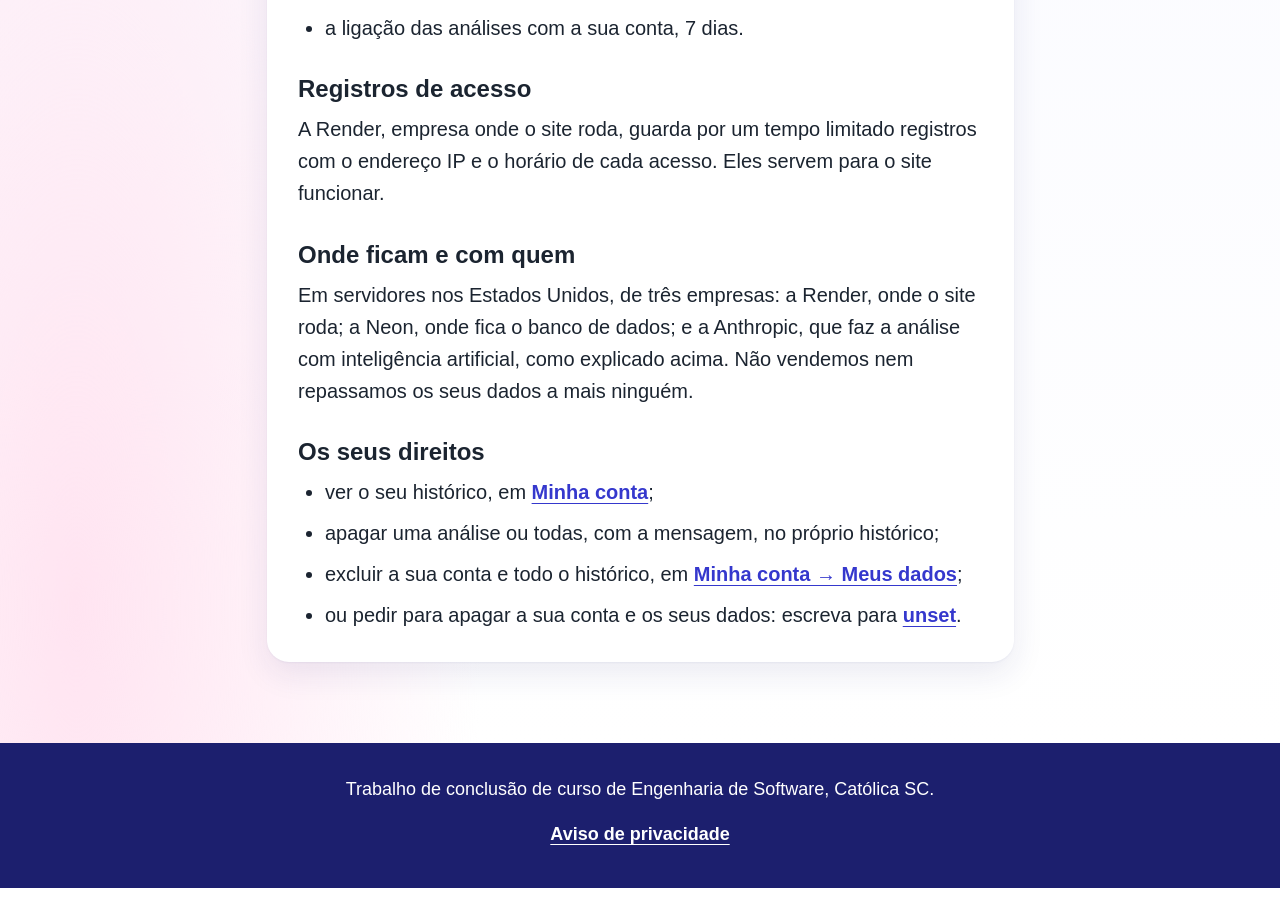
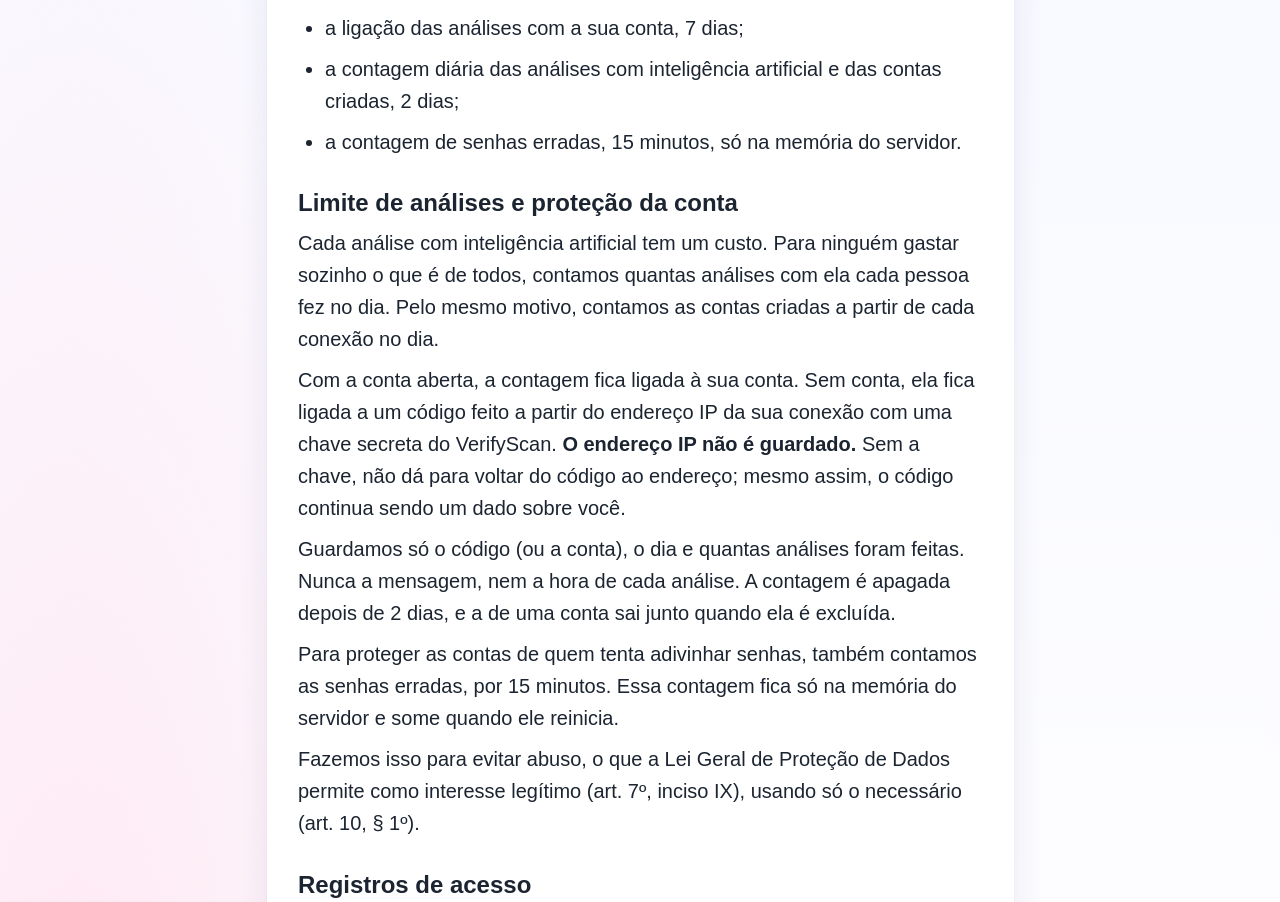
Before and after one commit to WalterTheodoro/VerifyScan, a Next.js app in the folder frontend/: page /privacidade in a window 1280 px wide. Shown: the part 2660-3562 px from the top of the page. Built offline with nearby package versions, Linux system fonts and the light colour scheme; no server answers; a web font is replaced by a local one.

Commit message:
feat(frontend): explica na privacidade a contagem de uso e de senhas

```diff
--- a/frontend/app/_componentes/aviso-privacidade.tsx
+++ b/frontend/app/_componentes/aviso-privacidade.tsx
@@ -14,8 +14,9 @@ const LINK = "font-bold text-anil underline underline-offset-4 break-all";
  *  mensagem de quem tem conta, pelos mesmos 7 dias), ADR-0013 e ADR-0019 (conta, sessão e
  *  exclusão), ADR-0011 (Neon), ADR-0020 (a mensagem vai à Anthropic; o que a IA escreveu segue a
  *  regra da mensagem), ADR-0023 (o print vai à Anthropic só para ser lido e nunca é guardado; do
- *  print, fica o texto lido e o contexto, com a regra da mensagem). `nivel` mantém a hierarquia
- *  de títulos de quem o usa. */
+ *  print, fica o texto lido e o contexto, com a regra da mensagem), ADR-0024 (a contagem diária
+ *  da IA e dos cadastros, pelo HMAC do IP ou pela conta, 2 dias; senhas erradas só em memória).
+ *  `nivel` mantém a hierarquia de títulos de quem o usa. */
 export function AvisoPrivacidade({ nivel }: { nivel: "h2" | "h3" }) {
   const Titulo = nivel;
   const titulo = "text-secao font-bold sm:text-secao-lg";
@@ -65,7 +66,8 @@ export function AvisoPrivacidade({ nivel }: { nivel: "h2" | "h3" }) {
           transferência internacional de dados (Lei Geral de Proteção de Dados, art. 33).
         </p>
         <p>
-          Se a inteligência artificial não responder, a análise sai só com as nossas regras.
+          Se a inteligência artificial não responder, ou se as análises com ela já tiverem
+          acabado no dia, a análise sai só com as nossas regras.
         </p>
       </section>
 
@@ -146,8 +148,42 @@ export function AvisoPrivacidade({ nivel }: { nivel: "h2" | "h3" }) {
           </li>
           <li>na Anthropic, a mensagem ou o print enviado para a análise, até 30 dias;</li>
           <li>no VerifyScan, a imagem do print: não é guardada;</li>
-          <li>a ligação das análises com a sua conta, 7 dias.</li>
+          <li>a ligação das análises com a sua conta, 7 dias;</li>
+          <li>
+            a contagem diária das análises com inteligência artificial e das contas criadas, 2
+            dias;
+          </li>
+          <li>a contagem de senhas erradas, 15 minutos, só na memória do servidor.</li>
         </ul>
+      </section>
+
+      <section aria-labelledby="limites" className="flex flex-col gap-junto">
+        <Titulo id="limites" className={titulo}>Limite de análises e proteção da conta</Titulo>
+        <p>
+          Cada análise com inteligência artificial tem um custo. Para ninguém gastar sozinho o que
+          é de todos, contamos quantas análises com ela cada pessoa fez no dia. Pelo mesmo motivo,
+          contamos as contas criadas a partir de cada conexão no dia.
+        </p>
+        <p>
+          Com a conta aberta, a contagem fica ligada à sua conta. Sem conta, ela fica ligada a um
+          código feito a partir do endereço IP da sua conexão com uma chave secreta do VerifyScan.{" "}
+          <strong>O endereço IP não é guardado.</strong> Sem a chave, não dá para voltar do código
+          ao endereço; mesmo assim, o código continua sendo um dado sobre você.
+        </p>
+        <p>
+          Guardamos só o código (ou a conta), o dia e quantas análises foram feitas. Nunca a
+          mensagem, nem a hora de cada análise. A contagem é apagada depois de 2 dias, e a de uma
+          conta sai junto quando ela é excluída.
+        </p>
+        <p>
+          Para proteger as contas de quem tenta adivinhar senhas, também contamos as senhas
+          erradas, por 15 minutos. Essa contagem fica só na memória do servidor e some quando ele
+          reinicia.
+        </p>
+        <p>
+          Fazemos isso para evitar abuso, o que a Lei Geral de Proteção de Dados permite como
+          interesse legítimo (art. 7º, inciso IX), usando só o necessário (art. 10, § 1º).
+        </p>
       </section>
 
       <section aria-labelledby="acessos" className="flex flex-col gap-junto">
```
